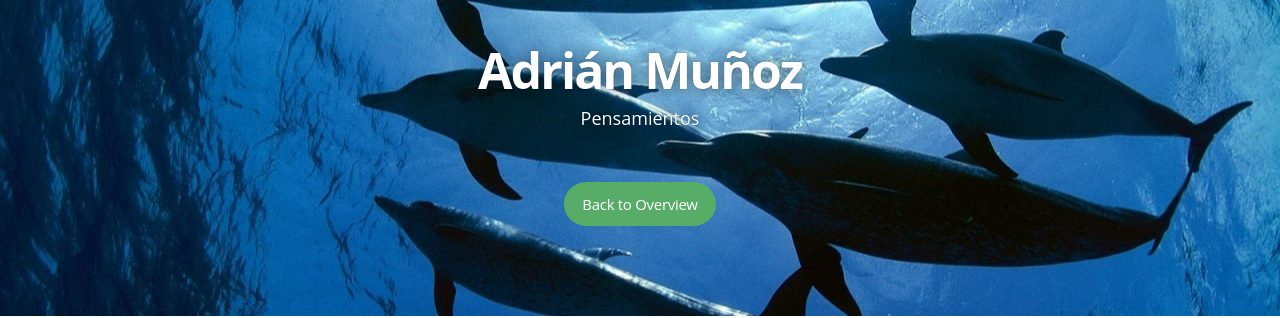
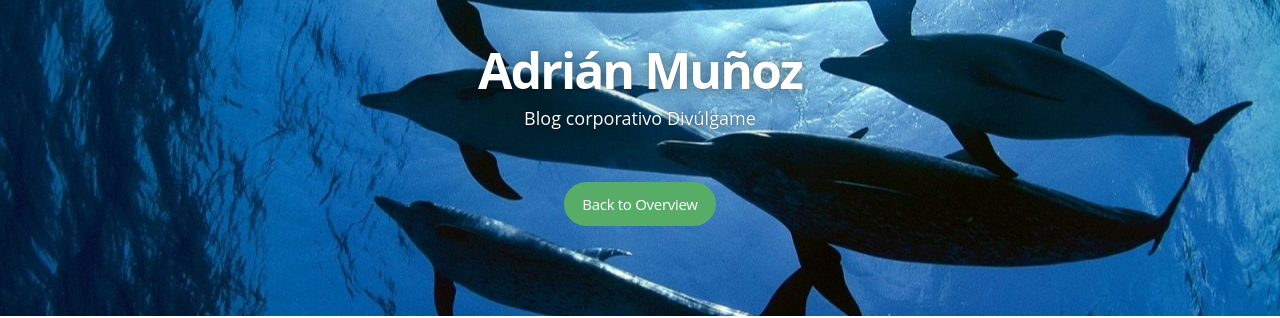
Before and after one commit to adrianmugnoz/divulgame-blog, a Jekyll site: the page built from about.md, in a window 1280 px wide. Shown: the part 552-870 px from the top of the page. Built offline with Jekyll 4.4.1, drawn with Linux system fonts in a browser that asks for light colours; nearby versions of some CDN libraries; some web fonts are replaced; Markdown is read by kramdown in place of the engine named in the settings.

Commit message:
changing

```diff
--- a/CNAME
+++ /dev/null
@@ -1 +0,0 @@
-github.muyinteresante.cat
--- a/_config.yml
+++ b/_config.yml
@@ -5,7 +5,7 @@ highlighter: pygments
 # Site settings
 title: "Adrián Muñoz"
 description: > # this means to ignore newlines until "email:"
-   Pensamientos
+   Blog corporativo Divúlgame
 
 email: adrianmugnoz@gmail.com
 #blog logo
@@ -13,19 +13,19 @@ logo: "/assets/images/df_logo.jpg"
 # blog cover
 cover: "/assets/images/delfines.jpg"
 
-name: 'Adrián Muñoz'
+name: 'Divúlgame'
 author: 'Adrián Muñoz'
 author_image: "/assets/images/author.jpg"
 
 paginate:	5
 
-url: "http://adrianmugnoz.github.io" # the base hostname & protocol for your site
+url: "http://adrianmugnoz.github.io/divulgame-blog" # the base hostname & protocol for your site
 baseurl: ""
 
 # social icons and sharing options
 social:
   - icon:	twitter
-    url:	https://twitter.com/adrianmugnoz
+    url:	https://twitter.com/divulgame_net
     desc: Sígueme en Twitter
     share_url: http://twitter.com/share
     share_title: ?text=
```
